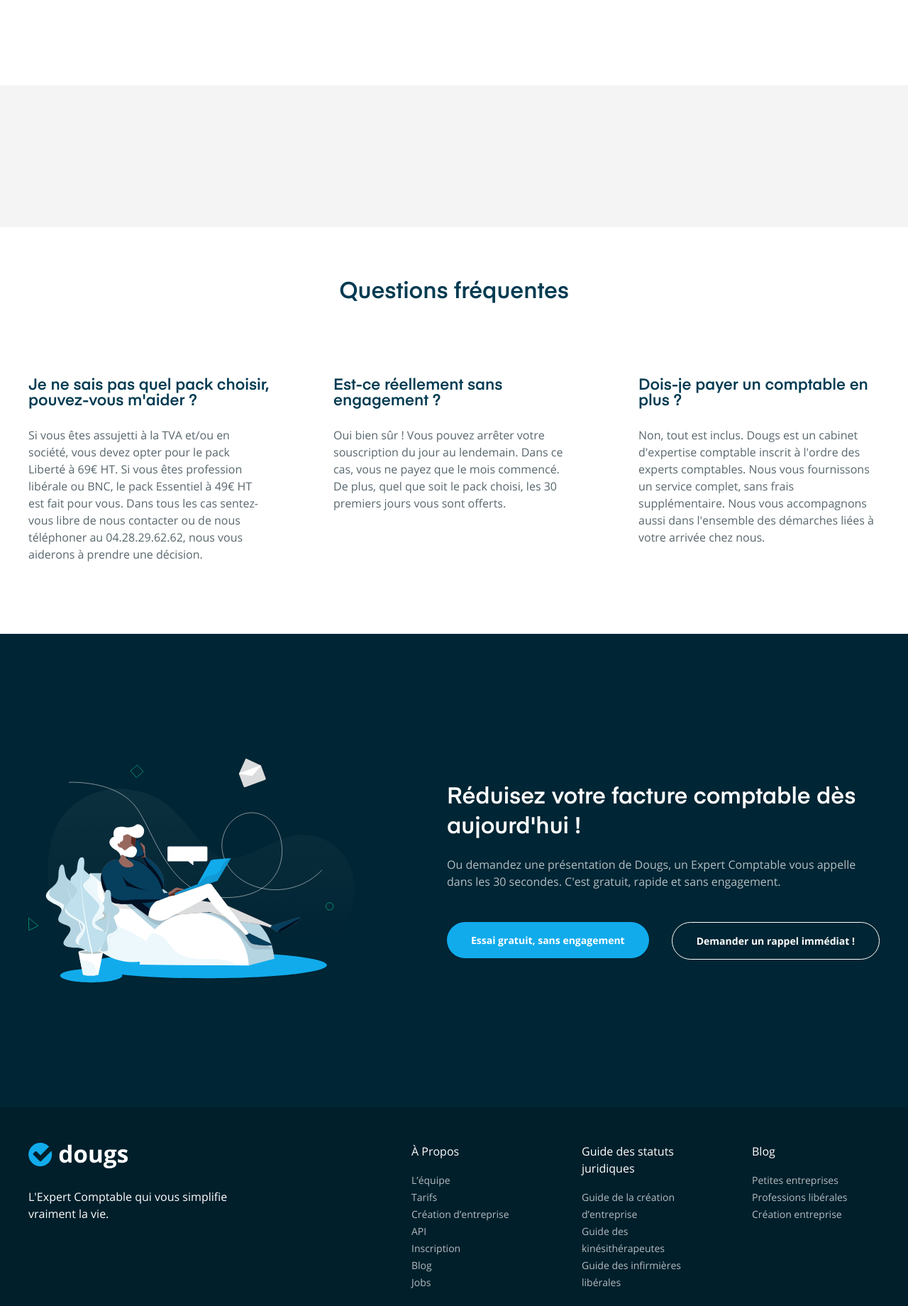
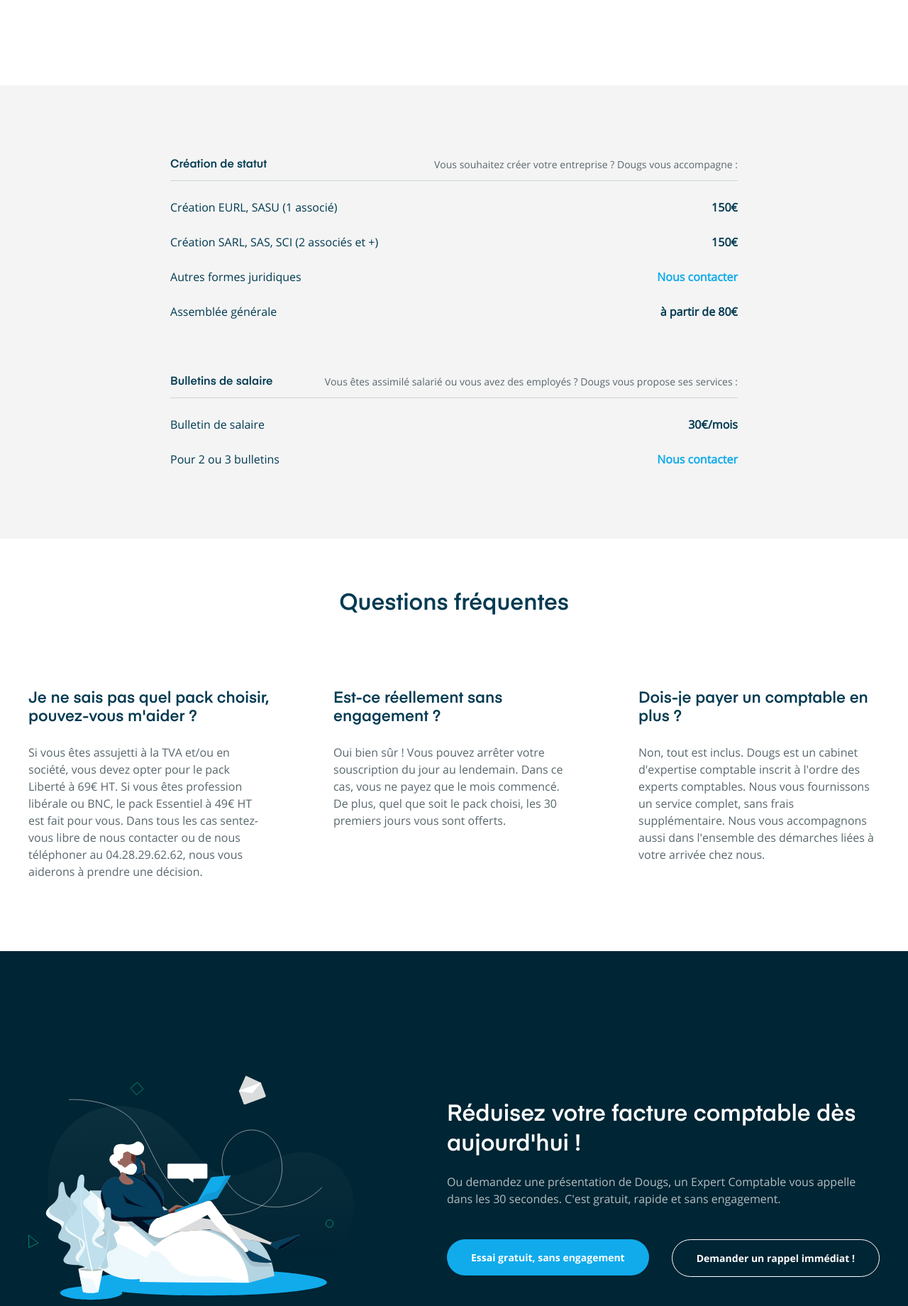
Before and after one commit to leonardchalvet/Dougs, a PHP site: page /pricing.php in a window 1280 px wide; the page is wider, and only the part inside the window is pictured. Shown: the part 80-1920 px from the top of that part at 71% size. Run offline with PHP 8.4, Linux system fonts and the light colour scheme.

Commit message:
Seconde section de la page pricing

```diff
--- a/pricing.php
+++ b/pricing.php
@@ -29,7 +29,76 @@
 
 			<section id="section-details">
 				<div class="wrapper">
-
+					<div class="container-text">
+						<ul>
+							<li>
+								<p>
+									Création de statut
+								</p>
+								<p>
+									Vous souhaitez créer votre entreprise ? Dougs vous accompagne :
+								</p>
+							</li>
+							<li>
+								<p>
+									Création EURL, SASU (1 associé)
+								</p>
+								<p>
+									150€
+								</p>
+							</li>
+							<li>
+								<p>
+									Création SARL, SAS, SCI (2 associés et +)
+								</p>
+								<p>
+									150€
+								</p>
+							</li>
+							<li>
+								<p>
+									Autres formes juridiques
+								</p>
+								<p class="contact">
+									Nous contacter
+								</p>
+							</li>
+							<li>
+								<p>
+									Assemblée générale
+								</p>
+								<p>
+									à partir de 80€
+								</p>
+							</li>
+						</ul>
+						<ul>
+							<li>
+								<p>
+									Bulletins de salaire
+								</p>
+								<p>
+									Vous êtes assimilé salarié ou vous avez des employés ? Dougs vous propose ses services :
+								</p>
+							</li>
+							<li>
+								<p>
+									Bulletin de salaire
+								</p>
+								<p>
+									30€/mois
+								</p>
+							</li>
+							<li>
+								<p>
+									Pour 2 ou 3 bulletins
+								</p>
+								<p class="contact">
+									Nous contacter
+								</p>
+							</li>
+						</ul>
+					</div>
 				</div>
 			</section>
 
--- a/style/pricing.scss
+++ b/style/pricing.scss
@@ -20,8 +20,55 @@
 
 /* SECTION DETAILS */
 #section-details {
+	padding: 100px 0;
 	background-color: #F4F4F4;
-	height: 200px;
+	.wrapper {
+		@include styleGrid1;
+		display: flex;
+		flex-direction: column;
+		align-items: center;
+
+		.container-text {
+			width: 800px;
+			ul {
+				li {
+					list-style: none;
+					display: flex;
+					justify-content: space-between;
+					align-items: center;
+
+					&:first-child {
+						padding-bottom: 10px;
+						border-bottom: 1px solid #CED5D8;
+						p:first-child {
+							@include styleH5();
+						}
+						p:last-child {
+							@include styleParagraphSmall();
+						}
+					}
+
+					&:not(:first-child) {
+						margin-top: 25px;
+						p {
+							@include styleParagraphMedium();
+							color: $colorMain_3;
+							&:last-child {
+								font-weight: bold;
+							}
+							&.contact {
+								color: $colorMain_2;
+							}
+						}
+					}
+				}
+
+				&:nth-child(2) {
+					margin-top: 75px;
+				}
+			}
+		}
+	}
 }
 
 /* SECTION FRQ */
@@ -42,7 +89,7 @@
 				width: 340px;
 				h4 {
 					@include styleH4();
-					line-height: 22px;
+					line-height: 26px;
 				}
 				p {
 					margin-top: 25px;
```
Also changed, not shown: style/pricing.css.
